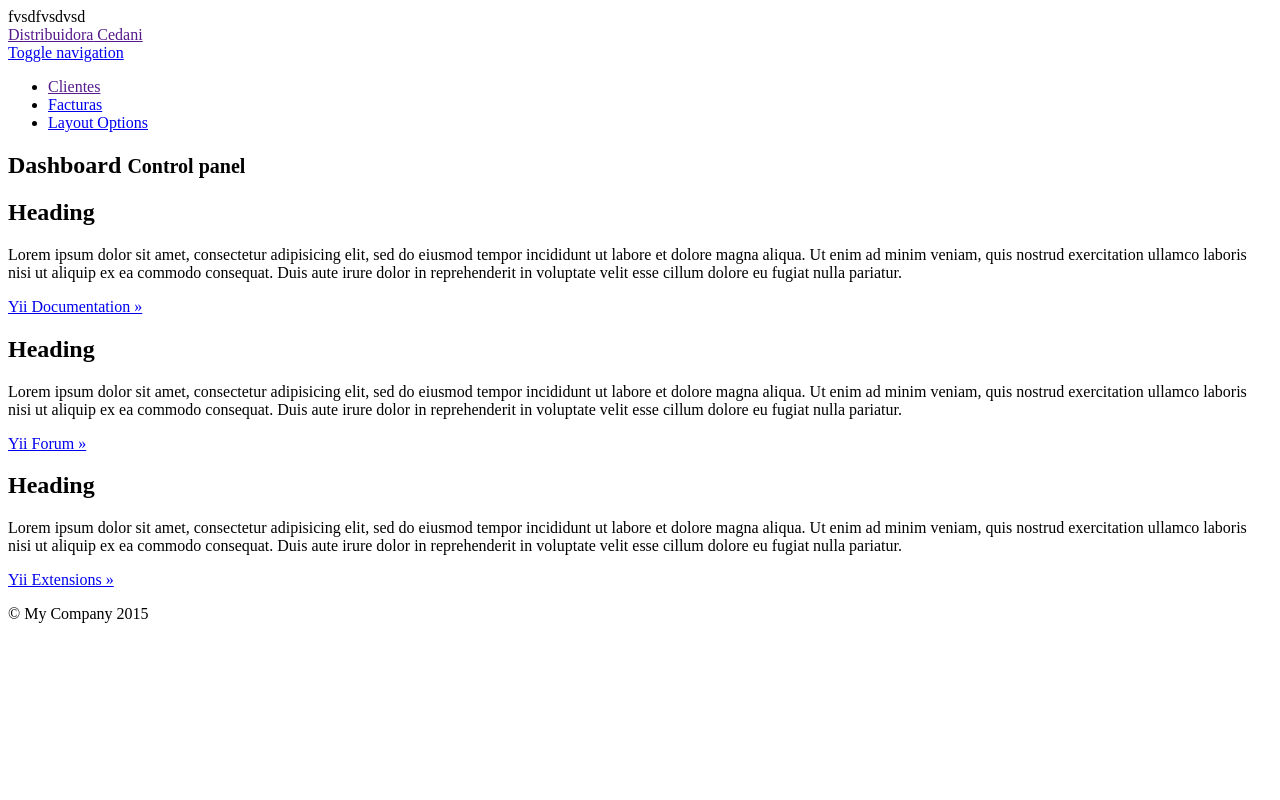
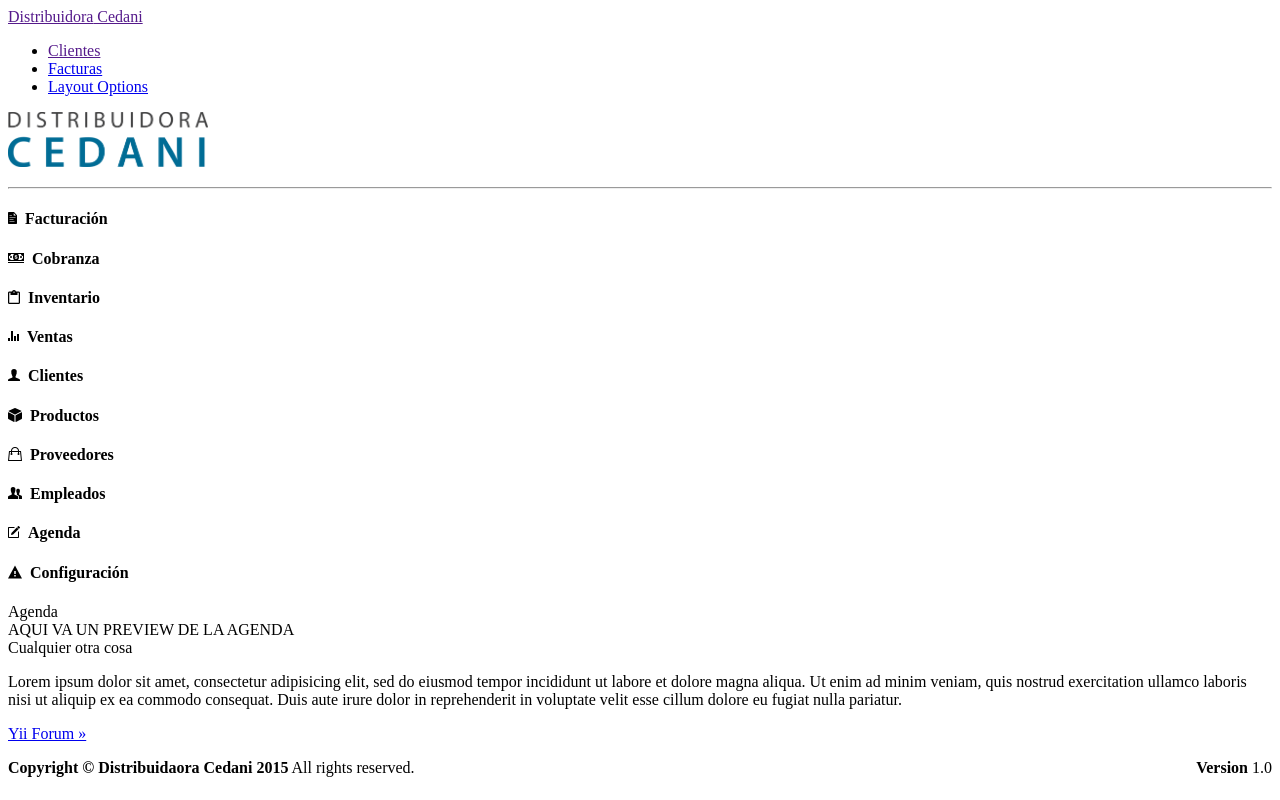
Before and after one commit to Encouver/cedani, a Yii app: template backend/views/site/index.php in a window 1280 px wide. Run offline with PHP 8.4 and a stand-in for Yii, Linux system fonts and the light colour scheme; the template is opened without the code that fills it, so the values that code supplies are empty; some libraries are stand-ins or nearby versions.

Commit message:
Avance interfaz - index

```diff
--- a/backend/views/cobranzas/index.php
+++ b/backend/views/cobranzas/index.php
@@ -24,8 +24,6 @@ $this->params['breadcrumbs'][] = $this->title;
         'filterModel' => $searchModel,
         'columns' => [
             ['class' => 'yii\grid\SerialColumn'],
-
-            'id',
             'factura_id',
             'fecha',
             'forma_pago',
--- a/backend/views/layouts/main.php
+++ b/backend/views/layouts/main.php
@@ -16,15 +16,15 @@ AppAsset::register($this);
 <head>
     <meta charset="<?= Yii::$app->charset ?>"/>
     <meta name="viewport" content="width=device-width, initial-scale=1">
+    <link href="https://maxcdn.bootstrapcdn.com/font-awesome/4.3.0/css/font-awesome.min.css" rel="stylesheet" type="text/css" />
+    <link href="http://code.ionicframework.com/ionicons/2.0.0/css/ionicons.min.css" rel="stylesheet" type="text/css" />
+
     <?= Html::csrfMetaTags() ?>
     <title><?= Html::encode($this->title) ?></title>
     <?php $this->head() ?>
 </head>
 <body class="skin-blue">
     <?php $this->beginBody() ?>
-    <div class="wraper">
-    <div class="header">
-      fvsdfvsdvsd
         <?php
       /*
             NavBar::begin([
@@ -53,15 +53,18 @@ AppAsset::register($this);
             NavBar::end();
 */
         ?>
+    <div class="wrapper">
       <header class="main-header">
         <!-- Logo -->
-        <a href="" class="logo">Distribuidora<b></b> Cedani</a>
+        <a href="<? echo Yii::getAlias('@web')?>" class="logo">Distribuidora<b></b> Cedani</a>
         <!-- Header Navbar: style can be found in header.less -->
         <nav class="navbar navbar-static-top" role="navigation">
           <!-- Sidebar toggle button-->
           <a href="#" class="sidebar-toggle" data-toggle="offcanvas" role="button">
             <span class="sr-only">Toggle navigation</span>
+
           </a>
+
           <div class="navbar-custom-menu">
             <ul class="nav navbar-nav">
               <!-- Messages: style can be found in dropdown.less-->
@@ -295,17 +298,17 @@ AppAsset::register($this);
 
               */
               ?>
-
             </ul>
           </div>
         </nav>
+
+
+
+
       </header>
+      <aside class="main-sidebar">
+        <section class="sidebar" id="scrollspy">
 
-        </div>
-
-      <aside class="main-sidebar">
-        <!-- sidebar: style can be found in sidebar.less -->
-        <section class="sidebar">
           <!-- Sidebar user panel -->
 <?php /*
           <div class="user-panel">
@@ -507,50 +510,33 @@ AppAsset::register($this);
                     NavBar::end();
             */
             ?>
+        </section>
+      </aside>
+      <div class="content-wrapper">
+        <div class="content-header">
 
-
-        </section>
-        <!-- /.sidebar -->
-      </aside>
-
-      <!-- Right side column. Contains the navbar and content of the page -->
-      <div class="content-wrapper">
-
-        <section class="content-header">
-          <h1>
-            Dashboard
-            <small>Control panel</small>
-          </h1>
           <ol class="breadcrumb">
-
             <?= Breadcrumbs::widget([
                 'links' => isset($this->params['breadcrumbs']) ? $this->params['breadcrumbs'] : [],
             ]) ?>
-
-        </section>
-
-        <!-- Main content -->
-        <section class="content">
+          </ol>
 
 
-
-
-
-
+        </div>
+        <div class="content body">
                 <?= $content ?>
-        </section>
-
-
-
-
+        </div><!-- /.content -->
+      </div><!-- /.content-wrapper -->
 
       <footer class="main-footer">
-        <div class="container">
-        <p class="pull-left">&copy; My Company <?= date('Y') ?></p>
-        <p class="pull-right"><?= Yii::powered() ?></p>
+        <div class="pull-right hidden-xs">
+          <b>Version</b> 1.0
         </div>
+        <strong>Copyright &copy; Distribuidaora Cedani <?= date('Y') ?></strong> All rights reserved.
       </footer>
-    </div>
+
+    </div><!-- ./wrapper -->
+
 
     <?php $this->endBody() ?>
 </body>
--- a/backend/views/site/index.php
+++ b/backend/views/site/index.php
@@ -7,20 +7,35 @@ use yii\widgets\Menu;
 $this->title = 'Administración CEDANI';
 ?>
 <div class="site-index">
+    <div class="panel panel-default">
+      <div class="panel-body">
+            <p>
+            <img src="<? echo Yii::getAlias('@web').'/img/logo.png'?>" class="logo" width="200px"/>
+            </p>
+            <hr>
+        <div class="row">
+          <div class="col-xs-6 col-md-4">
+              <h4><i class="ion ion-document-text"></i>&nbsp;&nbsp;Facturación</h4>
+              <h4><i class="ion ion-cash"></i>&nbsp;&nbsp;Cobranza</h4>
+              <h4><i class="ion ion-android-clipboard"></i>&nbsp;&nbsp;Inventario</h4>
+              <h4><i class="ion ion-stats-bars"></i>&nbsp;&nbsp;Ventas</h4>
 
-    <div class="jumbotron">
-    <!--
-        <h1>Congratulations!</h1>
+          </div>
+          <div class="col-xs-6 col-md-4">
+              <h4><i class="ion ion-person"></i>&nbsp;&nbsp;Clientes</h4>
+              <h4><i class="ion ion-cube"></i>&nbsp;&nbsp;Productos</h4>
+              <h4><i class="ion ion-bag"></i>&nbsp;&nbsp;Proveedores</h4>
+              <h4><i class="ion-person-stalker"></i>&nbsp;&nbsp;Empleados</h4>
+          </div>
+          <div class="col-xs-6 col-md-4">
+              <h4><i class="ion ion-compose"></i>&nbsp;&nbsp;Agenda</h4>
+              <h4><i class="ion ion-android-warning"></i>&nbsp;&nbsp;Configuración</h4>
 
-        <p class="lead">You have successfully created your Yii-powered application.</p>
-
-        <p><a class="btn btn-lg btn-success" href="http://www.yiiframework.com">Get started with Yii</a></p>
-    -->
+          </div>
         </div>
 
-
-
         <?php
+        /*
             NavBar::begin(['brandLabel' => '']);
             echo Nav::widget([
                 'items' => [
@@ -42,24 +57,26 @@ $this->title = 'Administración CEDANI';
                 ],
             ]);
             NavBar::end();
-
+        */
         ?>
-
-    <div class="body-content">
+        </div>
+    </div>
 
     <div class="row">
-            <div class="col-lg-4">
-                <h2>Heading</h2>
+        <div class="col-lg-6">
+            <div class="panel panel-default">
+              <div class="panel-heading">Agenda</div>
 
-                <p>Lorem ipsum dolor sit amet, consectetur adipisicing elit, sed do eiusmod tempor incididunt ut labore et
-                    dolore magna aliqua. Ut enim ad minim veniam, quis nostrud exercitation ullamco laboris nisi ut aliquip
-                    ex ea commodo consequat. Duis aute irure dolor in reprehenderit in voluptate velit esse cillum dolore eu
-                    fugiat nulla pariatur.</p>
+              <div class="panel-body">
+              AQUI VA UN PREVIEW DE LA AGENDA
+              </div>
+            </div>
+        </div>
 
-                <p><a class="btn btn-default" href="http://www.yiiframework.com/doc/">Yii Documentation &raquo;</a></p>
-            </div>
-            <div class="col-lg-4">
-                <h2>Heading</h2>
+        <div class="col-lg-6">
+            <div class="panel panel-default">
+              <div class="panel-heading">Cualquier otra cosa</div>
+              <div class="panel-body">
 
                 <p>Lorem ipsum dolor sit amet, consectetur adipisicing elit, sed do eiusmod tempor incididunt ut labore et
                 dolore magna aliqua. Ut enim ad minim veniam, quis nostrud exercitation ullamco laboris nisi ut aliquip
@@ -68,17 +85,9 @@ $this->title = 'Administración CEDANI';
 
                 <p><a class="btn btn-default" href="http://www.yiiframework.com/forum/">Yii Forum &raquo;</a></p>
               </div>
-            <div class="col-lg-4">
-                <h2>Heading</h2>
-
-                <p>Lorem ipsum dolor sit amet, consectetur adipisicing elit, sed do eiusmod tempor incididunt ut labore et
-                    dolore magna aliqua. Ut enim ad minim veniam, quis nostrud exercitation ullamco laboris nisi ut aliquip
-                    ex ea commodo consequat. Duis aute irure dolor in reprehenderit in voluptate velit esse cillum dolore eu
-                    fugiat nulla pariatur.</p>
-
-                <p><a class="btn btn-default" href="http://www.yiiframework.com/extensions/">Yii Extensions &raquo;</a></p>
             </div>
         </div>
 
     </div>
+
 </div>
```
Also changed, not shown: backend/web/img/logo.png (added). Lines whose indentation alone changed are shown as unchanged.
